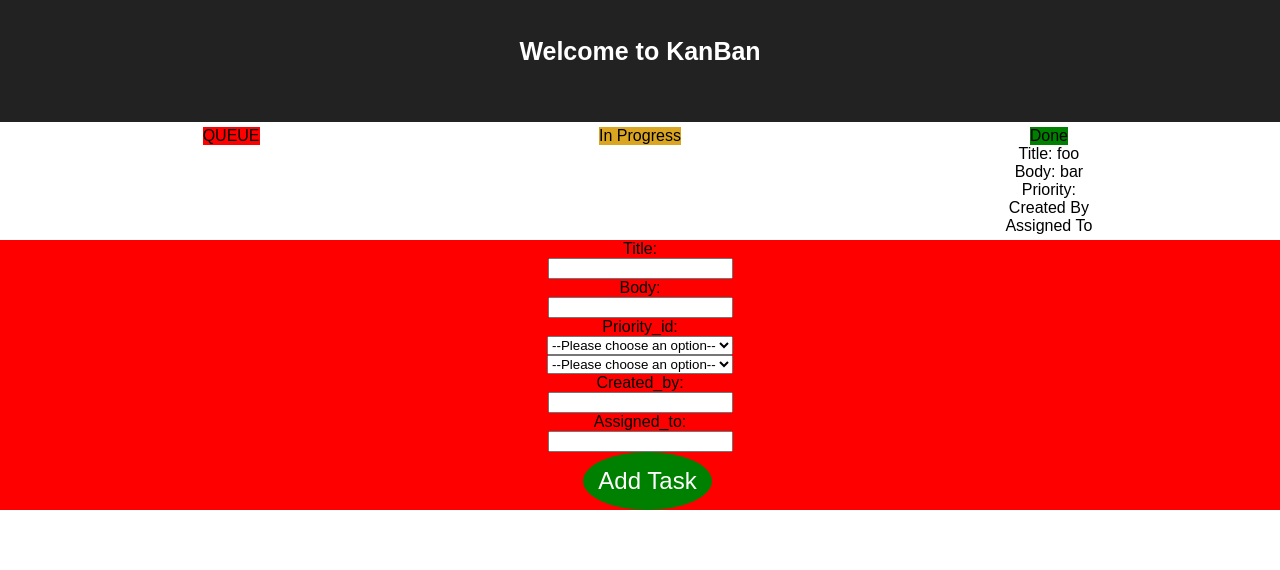
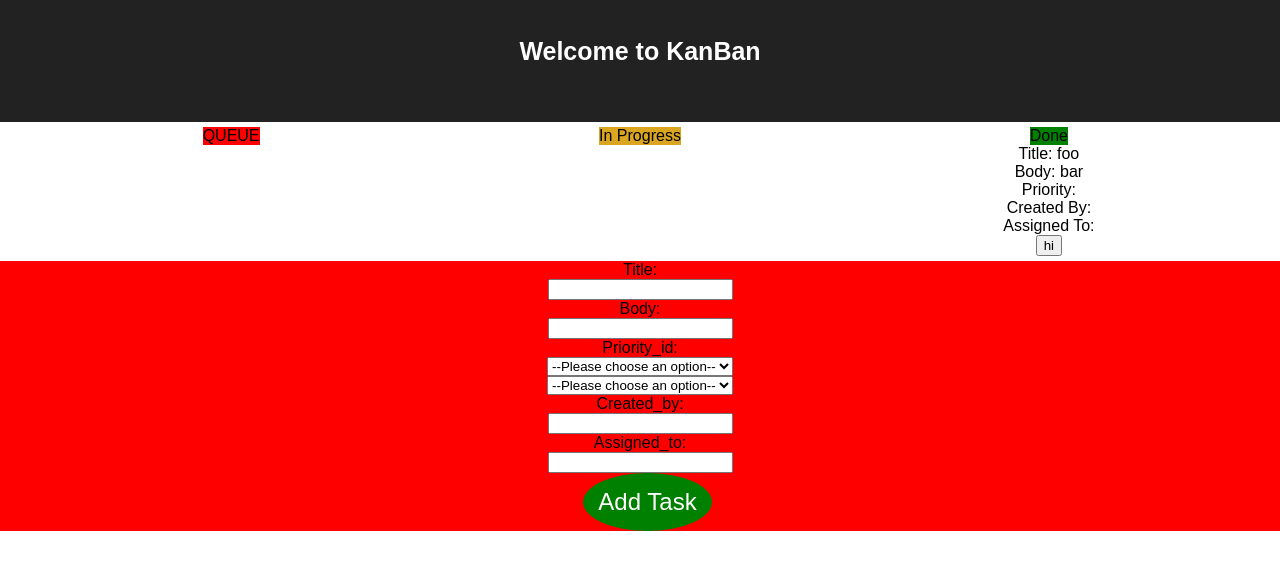
Before and after one commit to IsaiahHarris/kanban, a React (Create React App) app in the folder kanban/: page / in a window 1280 px wide. Shown: the top 570 px of the page. Built offline with nearby package versions, Linux system fonts and the light colour scheme; no server answers.

Commit message:
get button to show

```diff
--- a/kanban/src/components/Card/index.js
+++ b/kanban/src/components/Card/index.js
@@ -1,7 +1,7 @@
 import React from 'react';
 import '../../styles.css'
 import PropTypes from 'prop-types';
-
+import EditCardButton from '../EditCardButton';
 const Card = ({title, body, statusName, priority, status_id, created_by, assigned_to, label})=>(
 
 
@@ -9,8 +9,16 @@ const Card = ({title, body, statusName, priority, status_id, created_by, assigne
       <div className="title">Title: { title }</div>
       <div className="body">Body: { body }</div>
       <div className="priority_id">Priority: { priority }</div>
-      <div className="created_by">Created By { created_by }</div>
-      <div className="assigned_to">Assigned To{ assigned_to }</div>
+      <div className="created_by">Created By: { created_by }</div>
+      <div className="assigned_to">Assigned To: { assigned_to }</div>
+      <EditCardButton
+       statusName = {statusName}
+       title = {title}
+       body = {body}
+       priority = {priority}
+       created_by = {created_by}
+       assigned_to = {assigned_to}
+       />
       </div>
 
 
--- /dev/null
+++ b/kanban/src/components/EditCardButton/index.js
@@ -0,0 +1,10 @@
+import React from 'react';
+import './EditCardButton.css';
+
+const EditCardButton = props=>{
+  return (
+    <button>hi</button>
+  )
+}
+
+export default EditCardButton;
```
Also changed, not shown: kanban/src/components/EditCardButton/EditCardButton.css (added).
